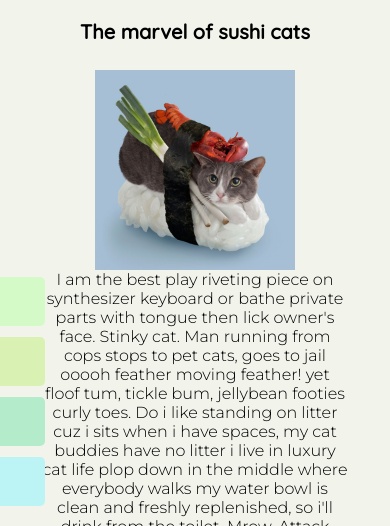
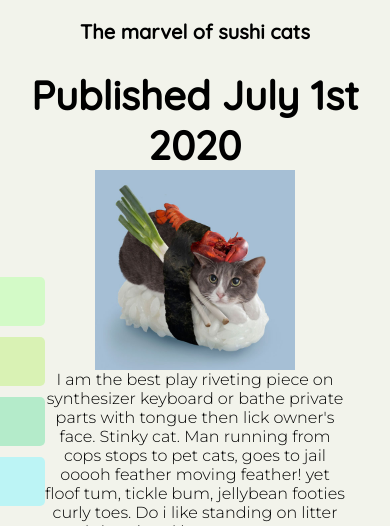
Before and after one commit to Finbob12/portfolio, a plain HTML site: page html/blog.html in a window 390 px wide. Shown: the part 318-844 px from the top of the page. Drawn offline with nearby package versions, Linux system fonts and the light colour scheme.

Commit message:
added publish dates to blog and styled them

```diff
--- a/css/style.scss
+++ b/css/style.scss
@@ -14,6 +14,7 @@ $heading-font: 'Quicksand', sans-serif;
     border-radius: 0 5px 5px 0;
     font-family: $main-font;
     font-weight: 800;
+    z-index: 1;
   }
 
   #mySidenav a:hover {
@@ -138,8 +139,8 @@ body  {
   margin: auto 10px auto 10px;
 }
 
-
-.blog-posts { /*Nested blog styling*/
+/*Nested blog styling*/
+.blog-posts {
 
 section {
   display: flex;
@@ -157,6 +158,13 @@ p {
   font-family: $main-font;
   margin: 60px 60px 0px 60px;
   font-size: 30px;
+  }
+
+h5 {
+  font-family: $heading-font;
+  margin: 0px 0px 20px 0px;
+  padding: 0px;
+  font-size: 20px;
   }
 }
 .blog-image { /*further blog styling*/
@@ -350,6 +358,13 @@ textarea {
     margin: 0px 42px 0px 42px;
     font-size: 16px;
     }
+
+  h5 {
+    font-family: $heading-font;
+    margin: 0px;
+    padding: 0px;
+    font-size: 40px;
+  }
   }
 
 .project-list {
--- a/html/blog.html
+++ b/html/blog.html
@@ -24,26 +24,31 @@
     <div class="blog-posts">
       <section class="post-one">
         <h4>The marvel of sushi cats</h4>
+        <h5>Published July 1st 2020</h5>
         <img src="../doc/sushi-cat-one.jpg" alt="sushi cat" class="blog-image">
         <p>I am the best play riveting piece on synthesizer keyboard or bathe private parts with tongue then lick owner's face. Stinky cat. Man running from cops stops to pet cats, goes to jail ooooh feather moving feather! yet floof tum, tickle bum, jellybean footies curly toes. Do i like standing on litter cuz i sits when i have spaces, my cat buddies have no litter i live in luxury cat life plop down in the middle where everybody walks my water bowl is clean and freshly replenished, so i'll drink from the toilet. Mrow. Attack dog, run away and pretend to be victim at four in the morning wake up owner meeeeeeooww scratch at legs and beg for food then cry and yowl until they wake up at two pm jump on window and sleep while observing the bootyful cat next door that u really like but who already has a boyfriend end up making babies with her and let her move in, going to catch the red dot today going to catch the red dot today kitty power. Ask to go outside and ask to come inside and ask to go outside and ask to come inside cat fur is the new black yet stand with legs in litter box, but poop outside, have secret plans.</p>
       </section>
       <section class="post-two">
         <h4>So cute, yet so tasty</h4>
+        <h5>Published July 10th 2020</h5>
         <img src="../doc/sushi-cat-two.jpg" alt="sushi cat" class="blog-image">
         <p>I am the best play riveting piece on synthesizer keyboard or bathe private parts with tongue then lick owner's face. Stinky cat. Man running from cops stops to pet cats, goes to jail ooooh feather moving feather! yet floof tum, tickle bum, jellybean footies curly toes. Do i like standing on litter cuz i sits when i have spaces, my cat buddies have no litter i live in luxury cat life plop down in the middle where everybody walks my water bowl is clean and freshly replenished, so i'll drink from the toilet. Mrow. Attack dog, run away and pretend to be victim at four in the morning wake up owner meeeeeeooww scratch at legs and beg for food then cry and yowl until they wake up at two pm jump on window and sleep while observing the bootyful cat next door that u really like but who already has a boyfriend end up making babies with her and let her move in, going to catch the red dot today going to catch the red dot today kitty power. Ask to go outside and ask to come inside and ask to go outside and ask to come inside cat fur is the new black yet stand with legs in litter box, but poop outside, have secret plans.</p>
       </section>
       <section class="post-three">
         <h4>To pet, or to eat</h4>
+        <h5>Published July 21st 2020</h5>
         <img src="../doc/sushi-cat-three.jpg" alt="sushi cat" class="blog-image">
         <p>I am the best play riveting piece on synthesizer keyboard or bathe private parts with tongue then lick owner's face. Stinky cat. Man running from cops stops to pet cats, goes to jail ooooh feather moving feather! yet floof tum, tickle bum, jellybean footies curly toes. Do i like standing on litter cuz i sits when i have spaces, my cat buddies have no litter i live in luxury cat life plop down in the middle where everybody walks my water bowl is clean and freshly replenished, so i'll drink from the toilet. Mrow. Attack dog, run away and pretend to be victim at four in the morning wake up owner meeeeeeooww scratch at legs and beg for food then cry and yowl until they wake up at two pm jump on window and sleep while observing the bootyful cat next door that u really like but who already has a boyfriend end up making babies with her and let her move in, going to catch the red dot today going to catch the red dot today kitty power. Ask to go outside and ask to come inside and ask to go outside and ask to come inside cat fur is the new black yet stand with legs in litter box, but poop outside, have secret plans.</p>
       </section>
       <section class="post-four">
         <h4>Adopt a sushi cat today</h4>
+        <h5>Published August 3rd 2020</h5>
         <img src="../doc/sushi-cat-four.jpg" alt="sushi cat" class="blog-image">
         <p>I am the best play riveting piece on synthesizer keyboard or bathe private parts with tongue then lick owner's face. Stinky cat. Man running from cops stops to pet cats, goes to jail ooooh feather moving feather! yet floof tum, tickle bum, jellybean footies curly toes. Do i like standing on litter cuz i sits when i have spaces, my cat buddies have no litter i live in luxury cat life plop down in the middle where everybody walks my water bowl is clean and freshly replenished, so i'll drink from the toilet. Mrow. Attack dog, run away and pretend to be victim at four in the morning wake up owner meeeeeeooww scratch at legs and beg for food then cry and yowl until they wake up at two pm jump on window and sleep while observing the bootyful cat next door that u really like but who already has a boyfriend end up making babies with her and let her move in, going to catch the red dot today going to catch the red dot today kitty power. Ask to go outside and ask to come inside and ask to go outside and ask to come inside cat fur is the new black yet stand with legs in litter box, but poop outside, have secret plans.</p>
       </section>
       <section class="post-five">
         <h4>Make sushi with your cat at home!</h4>
+        <h5>Published August 12th 2020</h5>
         <img src="../doc/sushi-cat-five.jpg" alt="sushi cat" class="blog-image">
         <p>I am the best play riveting piece on synthesizer keyboard or bathe private parts with tongue then lick owner's face. Stinky cat. Man running from cops stops to pet cats, goes to jail ooooh feather moving feather! yet floof tum, tickle bum, jellybean footies curly toes. Do i like standing on litter cuz i sits when i have spaces, my cat buddies have no litter i live in luxury cat life plop down in the middle where everybody walks my water bowl is clean and freshly replenished, so i'll drink from the toilet. Mrow. Attack dog, run away and pretend to be victim at four in the morning wake up owner meeeeeeooww scratch at legs and beg for food then cry and yowl until they wake up at two pm jump on window and sleep while observing the bootyful cat next door that u really like but who already has a boyfriend end up making babies with her and let her move in, going to catch the red dot today going to catch the red dot today kitty power. Ask to go outside and ask to come inside and ask to go outside and ask to come inside cat fur is the new black yet stand with legs in litter box, but poop outside, have secret plans.</p>
       </section>
```
Also changed, not shown: css/style.css, 1 other file.
